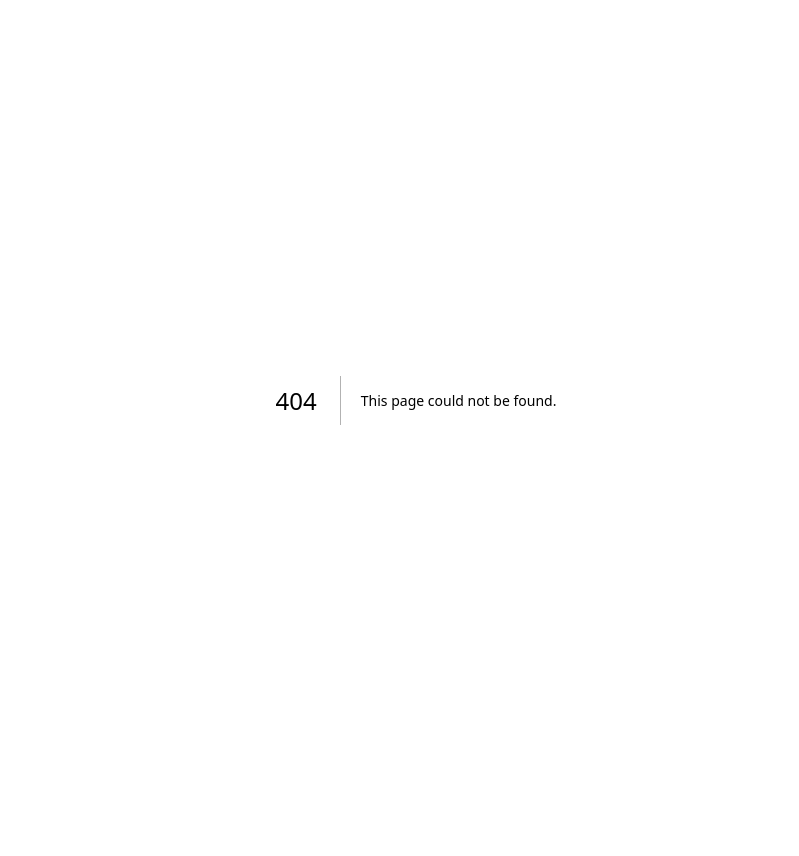
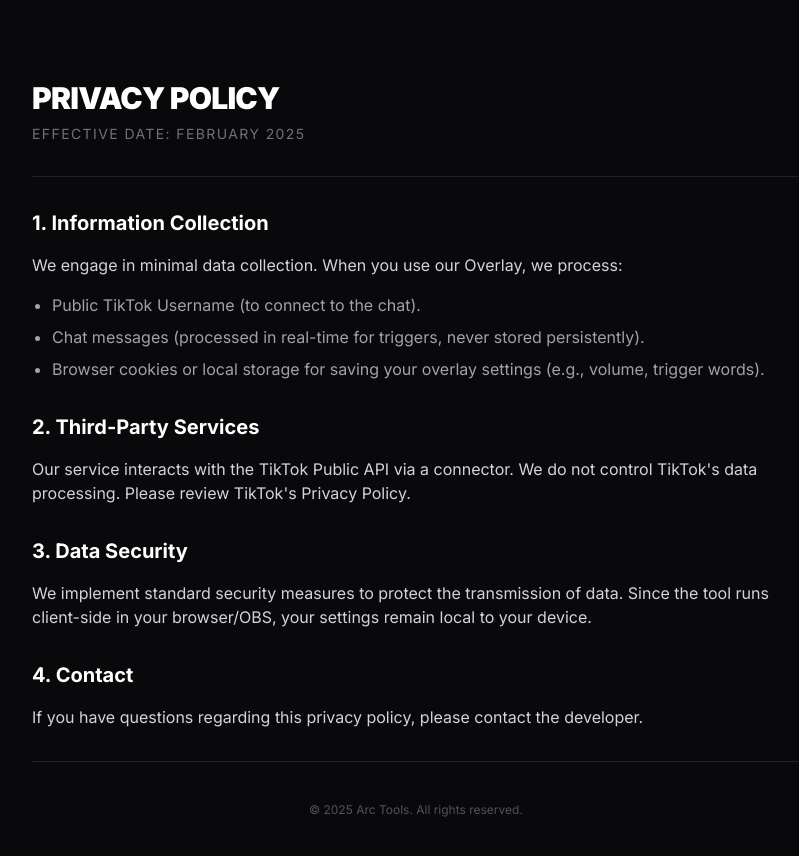
Before and after one commit to muhtarremsi/tiktok-overlay, a Next.js app: page /privacy in a window 1280 px wide. Before the commit this address had no page. Shown: the top 856 px of the page, without its empty margins (224-1023 px from the left). Before the commit the page ends 800 px from the top, so only its background shows below. Built offline with nearby package versions, Linux system fonts and the light colour scheme.

Commit message:
Alpha 0.030019: Added Legal Pages (Terms & Privacy)

```diff
--- /dev/null
+++ b/app/privacy/page.tsx
@@ -0,0 +1,43 @@
+import React from "react";
+
+export default function PrivacyPage() {
+  return (
+    <div className="min-h-screen bg-[#09090b] text-zinc-300 font-sans p-8 md:p-20">
+      <div className="max-w-3xl mx-auto space-y-8">
+        <header className="border-b border-white/10 pb-8">
+          <h1 className="text-3xl font-black text-white uppercase tracking-tight">Privacy Policy</h1>
+          <p className="text-zinc-500 text-sm mt-2 uppercase tracking-widest">Effective Date: February 2025</p>
+        </header>
+
+        <section className="space-y-4">
+          <h2 className="text-xl font-bold text-white">1. Information Collection</h2>
+          <p>We engage in minimal data collection. When you use our Overlay, we process:</p>
+          <ul className="list-disc pl-5 space-y-2 text-zinc-400">
+            <li>Public TikTok Username (to connect to the chat).</li>
+            <li>Chat messages (processed in real-time for triggers, never stored persistently).</li>
+            <li>Browser cookies or local storage for saving your overlay settings (e.g., volume, trigger words).</li>
+          </ul>
+        </section>
+
+        <section className="space-y-4">
+          <h2 className="text-xl font-bold text-white">2. Third-Party Services</h2>
+          <p>Our service interacts with the TikTok Public API via a connector. We do not control TikTok's data processing. Please review TikTok's Privacy Policy.</p>
+        </section>
+
+        <section className="space-y-4">
+          <h2 className="text-xl font-bold text-white">3. Data Security</h2>
+          <p>We implement standard security measures to protect the transmission of data. Since the tool runs client-side in your browser/OBS, your settings remain local to your device.</p>
+        </section>
+
+        <section className="space-y-4">
+          <h2 className="text-xl font-bold text-white">4. Contact</h2>
+          <p>If you have questions regarding this privacy policy, please contact the developer.</p>
+        </section>
+
+        <footer className="pt-10 border-t border-white/10 text-zinc-600 text-xs text-center">
+          &copy; 2025 Arc Tools. All rights reserved.
+        </footer>
+      </div>
+    </div>
+  );
+}
--- /dev/null
+++ b/app/terms/page.tsx
@@ -0,0 +1,38 @@
+import React from "react";
+
+export default function TermsPage() {
+  return (
+    <div className="min-h-screen bg-[#09090b] text-zinc-300 font-sans p-8 md:p-20">
+      <div className="max-w-3xl mx-auto space-y-8">
+        <header className="border-b border-white/10 pb-8">
+          <h1 className="text-3xl font-black text-white uppercase tracking-tight">Terms of Service</h1>
+          <p className="text-zinc-500 text-sm mt-2 uppercase tracking-widest">Last Updated: February 2025</p>
+        </header>
+
+        <section className="space-y-4">
+          <h2 className="text-xl font-bold text-white">1. Acceptance of Terms</h2>
+          <p>By accessing and using this TikTok Overlay tool ("Service"), you accept and agree to be bound by the terms and provision of this agreement.</p>
+        </section>
+
+        <section className="space-y-4">
+          <h2 className="text-xl font-bold text-white">2. Use of Service</h2>
+          <p>This service provides overlay tools for streamers. You agree not to use the service for any unlawful purpose or in any way that interrupts, damages, or impairs the service.</p>
+        </section>
+
+        <section className="space-y-4">
+          <h2 className="text-xl font-bold text-white">3. User Data & Privacy</h2>
+          <p>We respect your privacy. We do not store personal chat logs. The Service only processes public chat data in real-time to trigger overlay events. Please refer to our Privacy Policy for more details.</p>
+        </section>
+
+        <section className="space-y-4">
+          <h2 className="text-xl font-bold text-white">4. Disclaimer</h2>
+          <p>This tools is provided "as is" without any warranties. We are not affiliated with TikTok or ByteDance.</p>
+        </section>
+
+        <footer className="pt-10 border-t border-white/10 text-zinc-600 text-xs text-center">
+          &copy; 2025 Arc Tools. All rights reserved.
+        </footer>
+      </div>
+    </div>
+  );
+}
```
